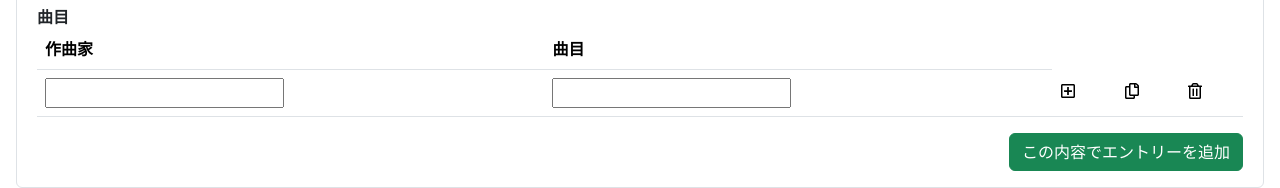
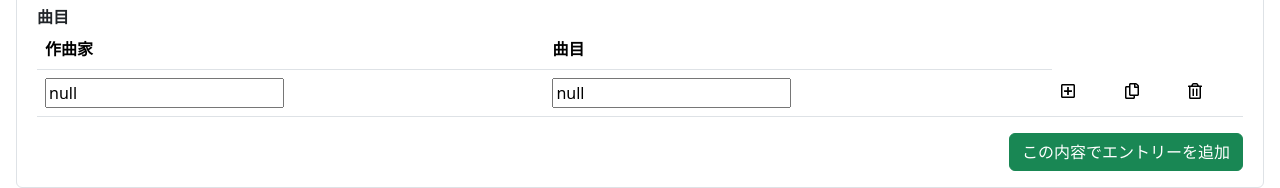
Before and after one commit to ritto153/PianoProgramEditor, a React (Create React App) app: page / in a window 1280 px wide. Shown: the part 292-480 px from the top of the page. Built offline with nearby package versions, Linux system fonts and the light colour scheme.

Commit message:
state を使った曲目の表示

```diff
--- a/src/entryAddition/WorkAdditionTable.tsx
+++ b/src/entryAddition/WorkAdditionTable.tsx
@@ -1,7 +1,11 @@
 import Table from "react-bootstrap/Table";
+import { useEntryToAddContext } from "./EntryToAddProvider";
 import { FaRegPlusSquare, FaRegTrashAlt, FaRegCopy } from "react-icons/fa";
 
 export default function WorkAdditionTable() {
+  const { entry } = useEntryToAddContext();
+  const { works } = entry;
+
   return (
     <Table>
       <thead>
@@ -11,12 +15,14 @@ export default function WorkAdditionTable() {
         </tr>
       </thead>
       <tbody>
-        <tr>
+        {works.map((work, i) => {
+          return (
+            <tr key={i}>
               <th>
-            <input type="text" />
+                <input type="text" value={String(work.composer)} />
               </th>
               <th>
-            <input type="text" />
+                <input type="text" value={String(work.name)} />
               </th>
               <th>
                 <FaRegPlusSquare />
@@ -28,6 +34,8 @@ export default function WorkAdditionTable() {
                 <FaRegTrashAlt />
               </th>
             </tr>
+          );
+        })}
       </tbody>
     </Table>
   );
```
Lines whose indentation alone changed are shown as unchanged.
